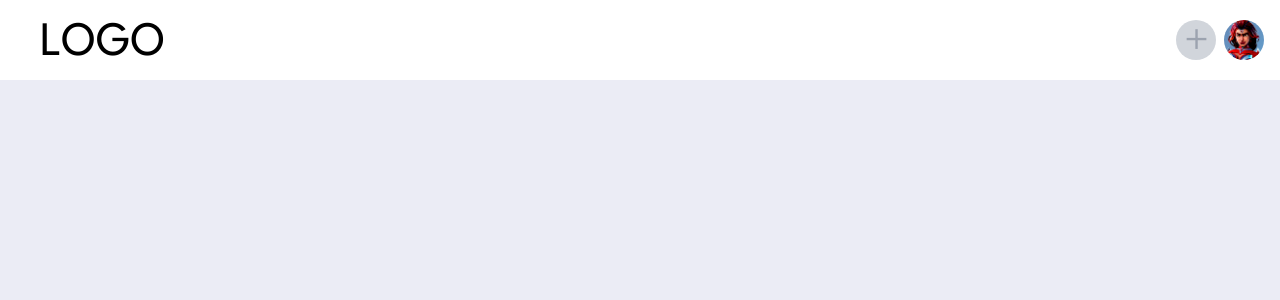
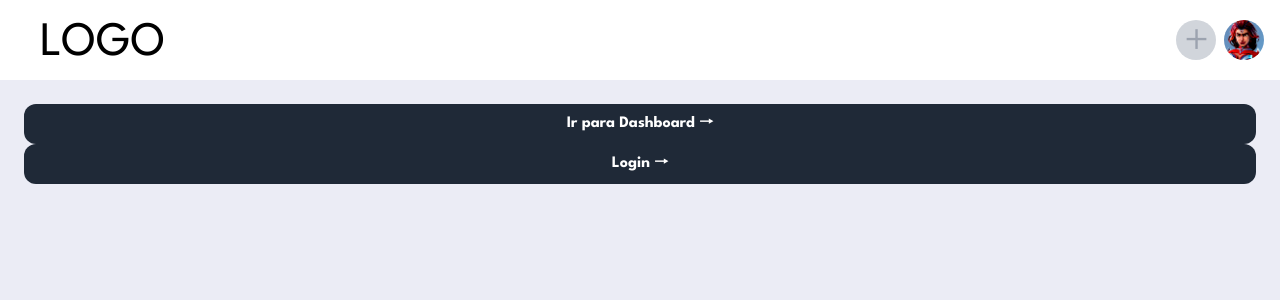
Before and after one commit to chapadinhos/chapadinhos-front, a Next.js app: page / in a window 1280 px wide. Shown: the top 300 px of the page. Built offline with nearby package versions, Linux system fonts and the light colour scheme.

Commit message:
refactor: :recycle: figuring out the layout with sidemenu

```diff
--- a/src/app/access/layout.tsx
+++ b/src/app/access/layout.tsx
@@ -4,8 +4,8 @@ export default function Layout({
   children: React.ReactNode;
 }>) {
   return (
-    <main className="grid h-screen place-items-center">
-      <div className="w-450 rounded-[20px] bg-white px-8 pb-8 pt-6 drop-shadow-lg">
+    <main className="grid h-full place-items-center">
+      <div className="w-[450px] rounded-[20px] bg-white px-8 pb-8 pt-6 drop-shadow-lg">
         {children}
       </div>
     </main>
--- a/src/app/layout.tsx
+++ b/src/app/layout.tsx
@@ -2,6 +2,7 @@ import type { Metadata } from "next";
 import { League_Spartan } from "next/font/google";
 import "./globals.css";
 import Header from "@/components/Header";
+import SideMenu from "@/components/SideMenu";
 
 const leagueSpartan = League_Spartan({ subsets: ["latin"] });
 
@@ -18,8 +19,9 @@ export default function RootLayout({
   return (
     <html lang="en">
       <body className={leagueSpartan.className}>
-        <Header></Header>
-        {children}
+        <Header />
+        <SideMenu />
+        <div className="h-screen pt-[80px]">{children}</div>
       </body>
     </html>
   );
--- a/src/app/page.tsx
+++ b/src/app/page.tsx
@@ -1,7 +1,15 @@
+import Button from "@/components/Button";
+import Link from "next/link";
+
 export default function Home() {
   return (
-    <div>
-      <h1 className="container mx-auto flex">Página inicial</h1>
+    <div className="p-6">
+      <Link href="/dashboard">
+        <Button text="Ir para Dashboard 🠒" />
+      </Link>
+      <Link href="/access">
+        <Button text="Login 🠒" />
+      </Link>
     </div>
   );
 }
```
